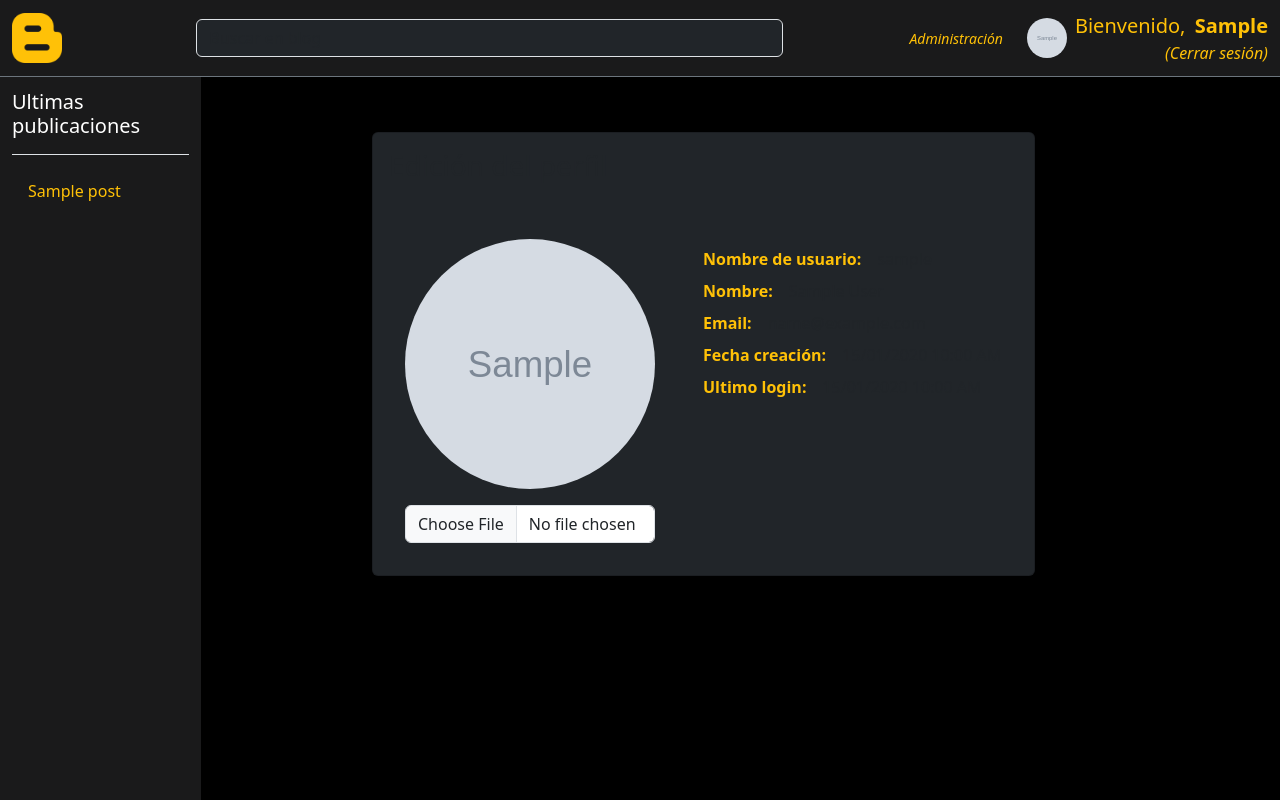
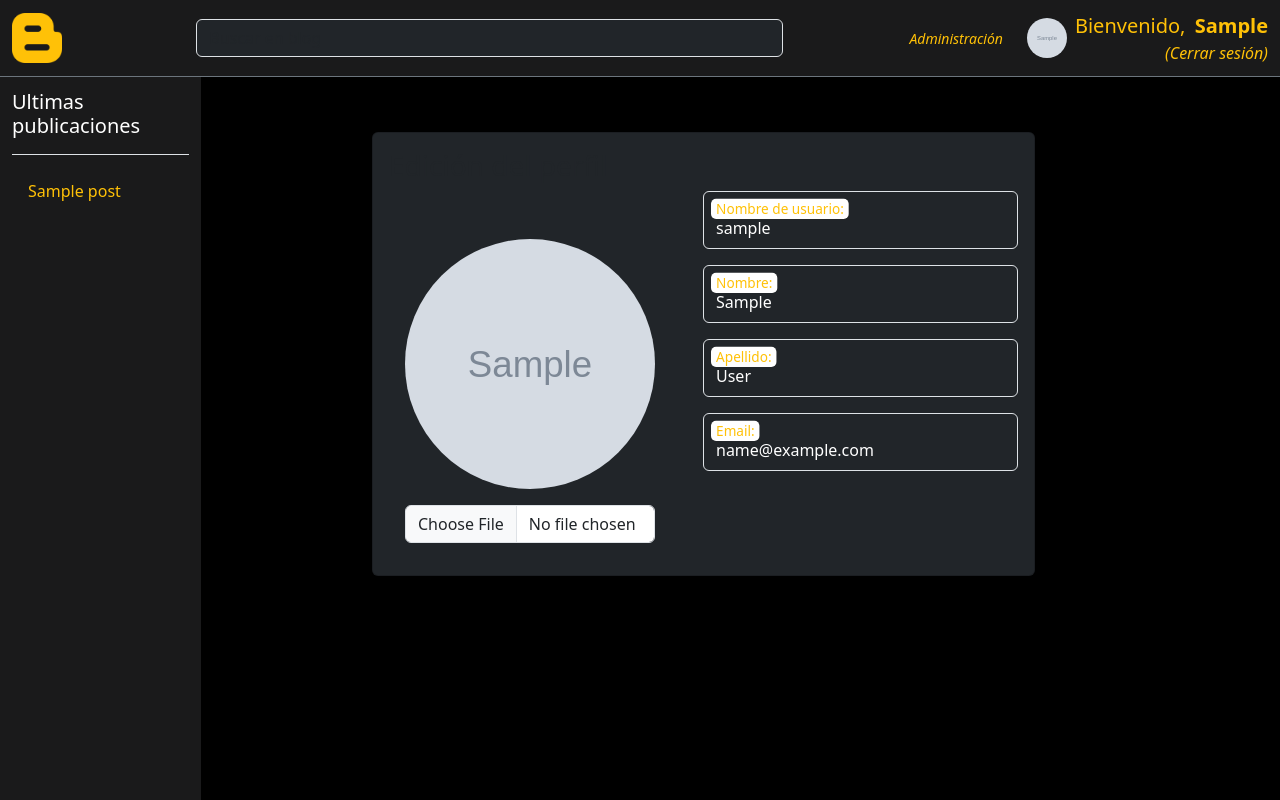
Before and after one commit to jcandiap/django-blog, a Django app: page /edit_profile in a window 1280 px wide. Run offline with Django 4.2, Linux system fonts and the light colour scheme; a user stored in the database is signed in; tables that the repository leaves empty hold one stand-in row (values such as "Sample post"); grey boxes marked "Sample" are stand-in pictures; some libraries are stand-ins or nearby versions.

Commit message:
se agrega formulario de editar

```diff
--- a/apps/blog/templates/blog/edit_profile.html
+++ b/apps/blog/templates/blog/edit_profile.html
@@ -19,25 +19,21 @@
                 </div>
             </div>
             <div class="d-flex flex-column w-100 ps-5">
-                <div class="d-flex mt-5 pt-2">
-                    <strong class="text-warning">Nombre de usuario:</strong>
-                    <span class="ms-3">{{ user.username }}</span>
+                <div class="form-floating mb-3">
+                    <input type="text" class="form-control bg-dark text-white" id="username" name="username" readonly placeholder="Nombre de usuario" value="{{ user.username }}">
+                    <label for="username" class="text-warning">Nombre de usuario:</label>
                 </div>
-                <div class="d-flex mt-2">
-                    <strong class="text-warning">Nombre:</strong>
-                    <span class="ms-3">{{ user.first_name }} {{ user.last_name }}</span>
+                <div class="form-floating mb-3">
+                    <input type="text" class="form-control bg-dark text-white" id="first_name" name="first_name" placeholder="Nombre" value="{{ user.first_name }}">
+                    <label for="first_name" class="text-warning">Nombre:</label>
                 </div>
-                <div class="d-flex mt-2">
-                    <strong class="text-warning">Email:</strong>
-                    <span class="ms-3">{{ user.email }}</span>
+                <div class="form-floating mb-3">
+                    <input type="text" class="form-control bg-dark text-white" id="last_name" name="last_name" placeholder="Apellido" value="{{ user.last_name }}">
+                    <label for="last_name" class="text-warning">Apellido:</label>
                 </div>
-                <div class="d-flex mt-2">
-                    <strong class="text-warning">Fecha creación:</strong>
-                    <span class="ms-3">{{ user.date_joined|date:"d/m/Y H:i A" }}</span>
-                </div>
-                <div class="d-flex mt-2">
-                    <strong class="text-warning">Ultimo login:</strong>
-                    <span class="ms-3">{{ user.last_login|date:"d/m/Y H:i A" }}</span>
+                <div class="form-floating mb-3">
+                    <input type="text" class="form-control bg-dark text-white" id="email" name="email" placeholder="Email" value="{{ user.email }}">
+                    <label for="email" class="text-warning">Email:</label>
                 </div>
             </div>
         </div>
--- a/templates/base_blog.html
+++ b/templates/base_blog.html
@@ -101,8 +101,8 @@
               {% csrf_token %}
               {{ form.as_p }}
               <div class="mb-3 w-75 mx-auto form-floating">
-                <input type="text" class="form-control" id="inputEmailLogin" aria-describedby="emailHelp" placeholder="Correo electrónico" name="username">
-                <label for="inputEmailLogin">Correo electrónico</label>
+                <input type="text" class="form-control" id="inputEmailLogin" aria-describedby="emailHelp" placeholder="Nombre de usuario" name="username">
+                <label for="inputEmailLogin">Nombre de usuario</label>
               </div>
               <div class="mb-3 w-75 mx-auto form-floating">
                 <input type="password" class="form-control" id="inputPasswordLogin" placeholder="Contraseña" name="password">
```
